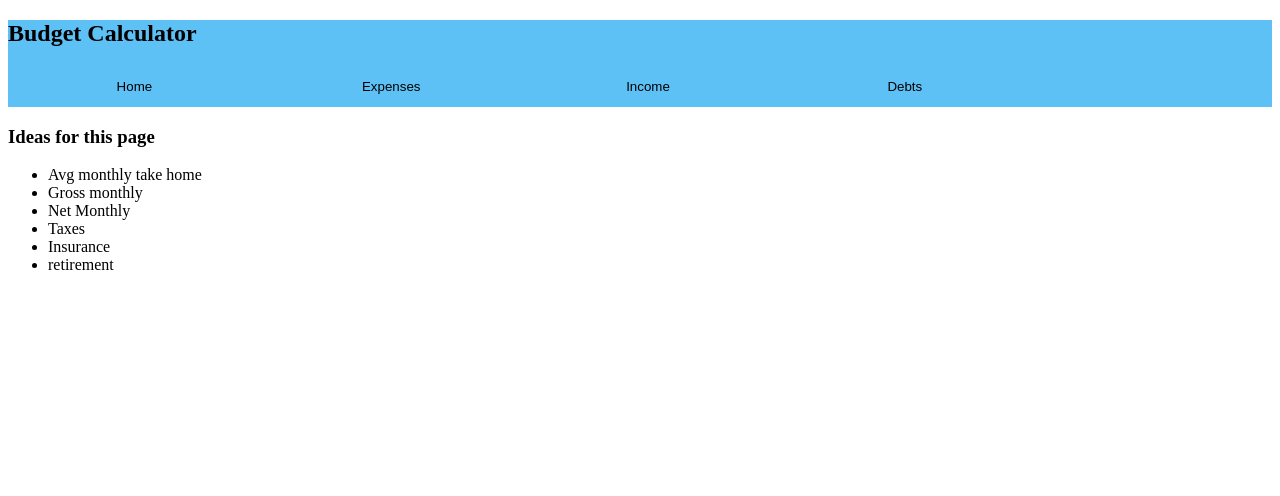
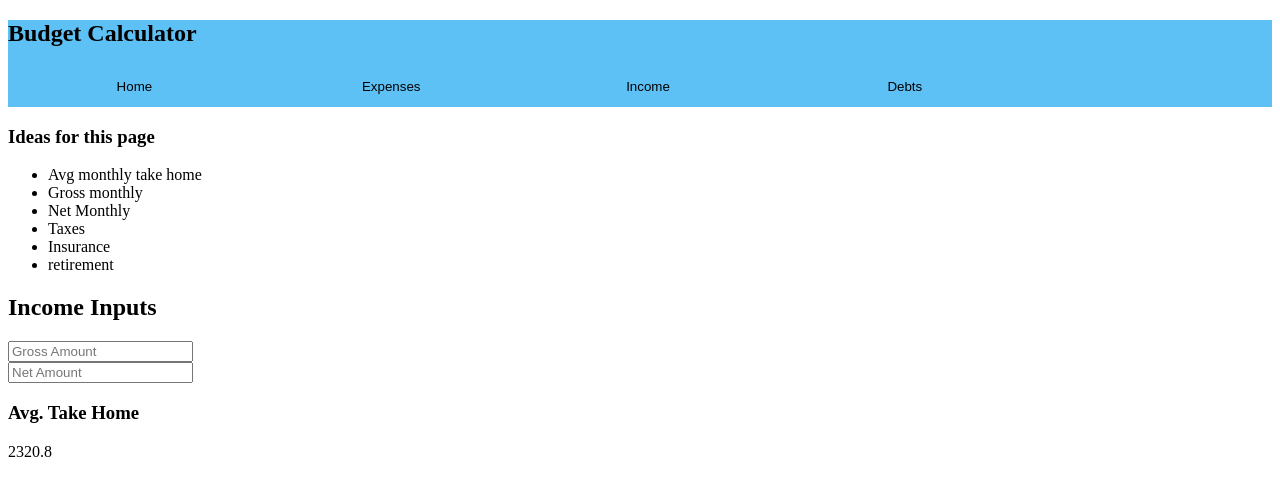
Before and after one commit to JoeyLundquist/svelte-budget-calculator, a SvelteKit app: page /income in a window 1280 px wide. Shown: the top 496 px of the page. Built offline with nearby package versions, Linux system fonts and the light colour scheme.

Commit message:
Started on the income input component

```diff
--- /dev/null
+++ b/src/components/income/AvgMonthlyTH.svelte
@@ -0,0 +1,16 @@
+<script>
+    let takeHome = [2232 , 2343, 2343, 2343, 2343]
+
+    const avgTakeHome = (arr) => {
+        let sum = 0;
+        let takeHomeSum = arr.reduce((acc, value) => acc + value);
+        console.log(takeHomeSum)
+        return takeHomeSum / arr.length
+    }
+    console.log(Number(avgTakeHome(takeHome)))
+</script>
+
+<div>
+    <h3>Avg. Take Home</h3>
+    <p>{avgTakeHome(takeHome)}</p>
+</div>
--- /dev/null
+++ b/src/components/income/IncomeInput.svelte
@@ -0,0 +1,11 @@
+<script>
+    import Title from "../Title.svelte";
+</script>
+<style>
+
+</style>
+
+<Title title={"Income Inputs"}/>
+
+<input class="income-input" type="number" placeholder="Gross Amount" step="0.01" min="0.01" /><br>
+<input class="income-input" type="number" placeholder="Net Amount"/>
--- a/src/routes/income/+page.svelte
+++ b/src/routes/income/+page.svelte
@@ -1,6 +1,8 @@
 <script>
     // Components
     import Navbar from "../../components/Navbar.svelte";
+    import AvgMonthlyTh from "../../components/income/AvgMonthlyTH.svelte";
+    import IncomeInput from "../../components/income/IncomeInput.svelte";
 </script>
 
 <Navbar />
@@ -15,3 +17,6 @@
     <li>Insurance</li>
     <li>retirement</li>
 </ul>
+
+<IncomeInput />
+<AvgMonthlyTh />
```
